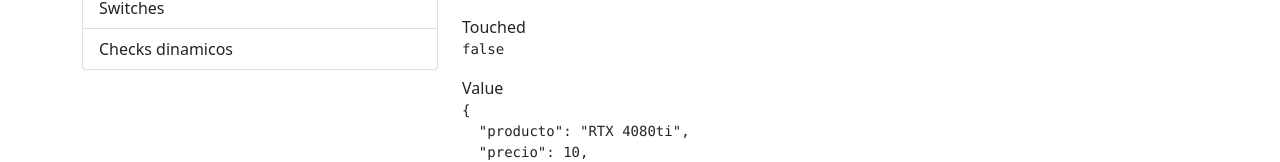
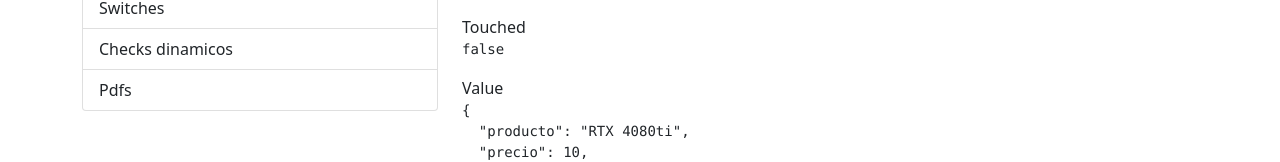
Before and after one commit to saymonset/formReactivosTemplateAngular, an Angular app in the folder angular-forms-0.17.1/: page /template/basicos in a window 1280 px wide. Shown: the part 426-588 px from the top of the page. Built offline with nearby package versions, Linux system fonts and the light colour scheme.

Commit message:
PDF and mermaid

```diff
--- a/angular-forms-0.17.1/package.json
+++ b/angular-forms-0.17.1/package.json
@@ -19,6 +19,8 @@
     "@angular/platform-browser": "~11.0.1",
     "@angular/platform-browser-dynamic": "~11.0.1",
     "@angular/router": "~11.0.1",
+    "@mermaid-js/mermaid-cli": "^8.11.0",
+    "ng2-pdf-viewer": "^7.0.1",
     "rxjs": "~6.6.0",
     "tslib": "^2.0.0",
     "zone.js": "~0.10.2"
--- a/angular-forms-0.17.1/src/app/app.module.ts
+++ b/angular-forms-0.17.1/src/app/app.module.ts
@@ -4,15 +4,19 @@ import { NgModule } from '@angular/core';
 import { AppRoutingModule } from './app-routing.module';
 import { AppComponent } from './app.component';
 
+
 import { SharedModule } from './shared/shared.module';
+
+
 
 @NgModule({
   declarations: [
-    AppComponent
+    AppComponent,
   ],
   imports: [
     BrowserModule,
     AppRoutingModule,
+
     SharedModule
   ],
   providers: [],
--- /dev/null
+++ b/angular-forms-0.17.1/src/app/reactive/pdf/pdf.component.html
@@ -0,0 +1,4 @@
+<h2>Integrate PDF File Viewer in Angular</h2>
+
+<pdf-viewer [src]="pdfSrc" [render-text]="true" style="display: block;">
+</pdf-viewer>
--- /dev/null
+++ b/angular-forms-0.17.1/src/app/reactive/pdf/pdf.component.ts
@@ -0,0 +1,17 @@
+import { Component, OnInit } from '@angular/core';
+
+@Component({
+  selector: 'app-pdf',
+  templateUrl: './pdf.component.html',
+  styleUrls: ['./pdf.component.css']
+})
+export class PdfComponent implements OnInit {
+
+  pdfSrc = "https://vadimdez.github.io/ng2-pdf-viewer/assets/pdf-test.pdf";
+
+  constructor() { }
+
+  ngOnInit(): void {
+  }
+
+}
--- a/angular-forms-0.17.1/src/app/reactive/reactive-routing.module.ts
+++ b/angular-forms-0.17.1/src/app/reactive/reactive-routing.module.ts
@@ -5,6 +5,7 @@ import { BasicosComponent } from './basicos/basicos.component';
 import { DinamicosComponent } from './dinamicos/dinamicos.component';
 import { SwitchesComponent } from './switches/switches.component';
 import { ChecksComponent } from './checks/checks.component';
+import { PdfComponent } from './pdf/pdf.component';
 
 const routes: Routes = [
   {
@@ -14,6 +15,7 @@ const routes: Routes = [
       { path: 'dinamicos', component: DinamicosComponent },
       { path: 'switches', component: SwitchesComponent },
       { path: 'checks', component:ChecksComponent },
+      { path: 'pdf', component:PdfComponent },
       { path: '**', redirectTo: 'basicos' }
     ]
   }
--- a/angular-forms-0.17.1/src/app/reactive/reactive.module.ts
+++ b/angular-forms-0.17.1/src/app/reactive/reactive.module.ts
@@ -1,5 +1,6 @@
 import { NgModule } from '@angular/core';
 import { CommonModule } from '@angular/common';
+import { PdfViewerModule } from 'ng2-pdf-viewer';
 import { ReactiveFormsModule } from '@angular/forms';
 
 import { ReactiveRoutingModule } from './reactive-routing.module';
@@ -7,6 +8,7 @@ import { BasicosComponent } from './basicos/basicos.component';
 import { DinamicosComponent } from './dinamicos/dinamicos.component';
 import { SwitchesComponent } from './switches/switches.component';
 import { ChecksComponent } from './checks/checks.component';
+import { PdfComponent } from './pdf/pdf.component';
 
 
 @NgModule({
@@ -14,10 +16,12 @@ import { ChecksComponent } from './checks/checks.component';
     BasicosComponent,
     DinamicosComponent,
     SwitchesComponent,
-    ChecksComponent
+    ChecksComponent,
+    PdfComponent
   ],
   imports: [
     CommonModule,
+    PdfViewerModule,
     ReactiveFormsModule,
     ReactiveRoutingModule
   ]
--- a/angular-forms-0.17.1/src/app/shared/sidemenu/sidemenu.component.ts
+++ b/angular-forms-0.17.1/src/app/shared/sidemenu/sidemenu.component.ts
@@ -51,6 +51,10 @@ export class SidemenuComponent {
       texto: 'Checks dinamicos',
       ruta: './reactive/checks'
     },
+    {
+      texto: 'Pdfs',
+      ruta: './reactive/pdf'
+    },
   ];
 
 
```
Also changed, not shown: angular-forms-0.17.1/src/app/reactive/pdf/pdf.component.css (added), 1 other file (tests, documents, lock files or other folders).
